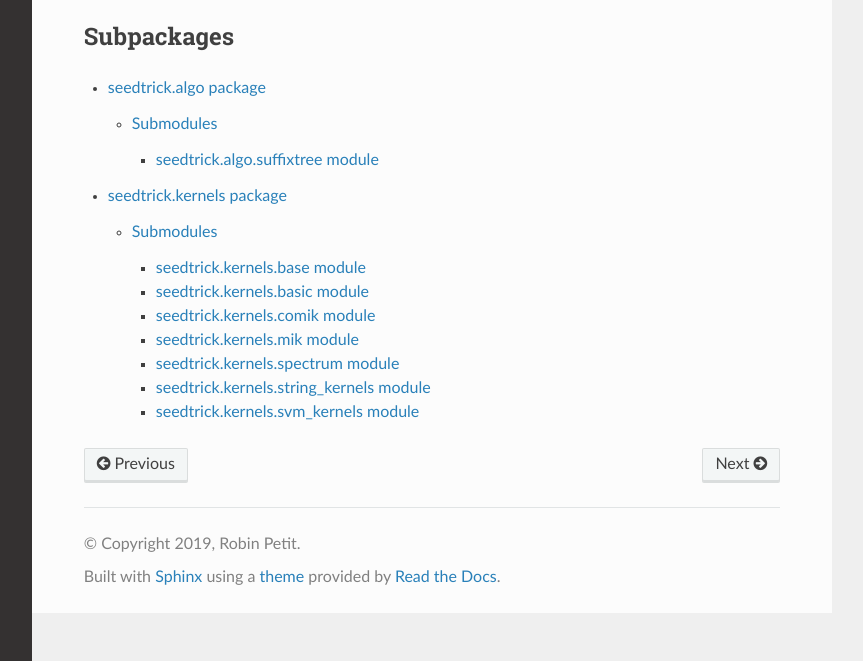
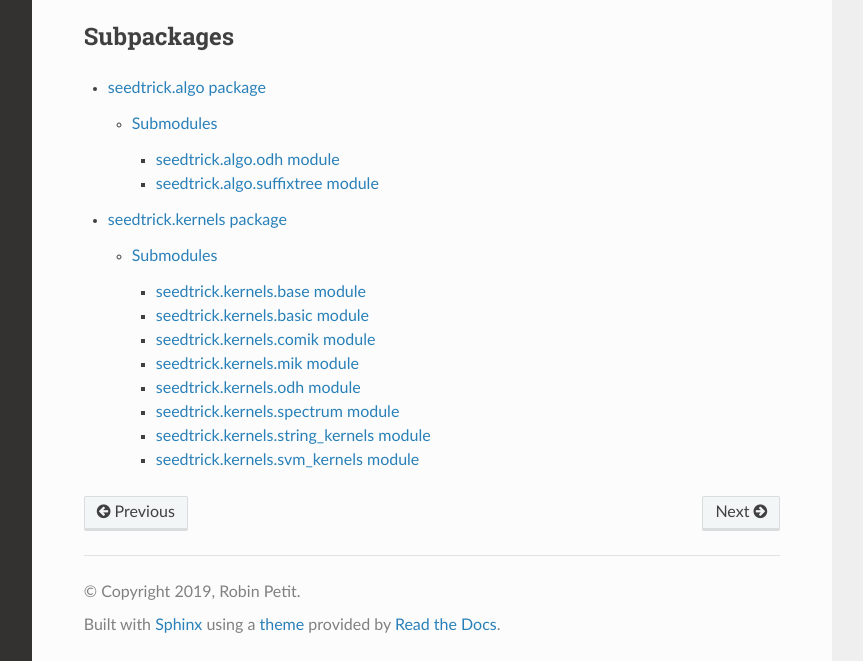
Before and after one commit to RobinPetit/SeedTrick, a Sphinx documentation site: the page built from doc/source/SeedTrick/seedtrick.rst, in a window 1280 px wide and 925 px high, cut to the strip 264-925 px from the top of the window. Shown: the whole strip, without its empty margins (268-1131 px from the left). Built offline with Sphinx 7.4.7 and the Read the Docs theme 2.0.0, drawn with Linux system fonts in a browser that asks for light colours.

Commit message:
Implement ODH Kernel

```diff
--- /dev/null
+++ b/doc/source/SeedTrick/seedtrick.algo.odh.rst
@@ -0,0 +1,7 @@
+seedtrick.algo.odh module
+=========================
+
+.. automodule:: seedtrick.algo.odh
+    :members:
+    :show-inheritance:
+    :ignore-module-all:
--- a/doc/source/SeedTrick/seedtrick.algo.rst
+++ b/doc/source/SeedTrick/seedtrick.algo.rst
@@ -11,4 +11,5 @@ Submodules
 
 .. toctree::
 
+   seedtrick.algo.odh
    seedtrick.algo.suffixtree
--- /dev/null
+++ b/doc/source/SeedTrick/seedtrick.kernels.odh.rst
@@ -0,0 +1,7 @@
+seedtrick.kernels.odh module
+============================
+
+.. automodule:: seedtrick.kernels.odh
+    :members:
+    :show-inheritance:
+    :ignore-module-all:
--- a/doc/source/SeedTrick/seedtrick.kernels.rst
+++ b/doc/source/SeedTrick/seedtrick.kernels.rst
@@ -15,6 +15,7 @@ Submodules
    seedtrick.kernels.basic
    seedtrick.kernels.comik
    seedtrick.kernels.mik
+   seedtrick.kernels.odh
    seedtrick.kernels.spectrum
    seedtrick.kernels.string_kernels
    seedtrick.kernels.svm_kernels
```
Also changed, not shown: 7 other files.
